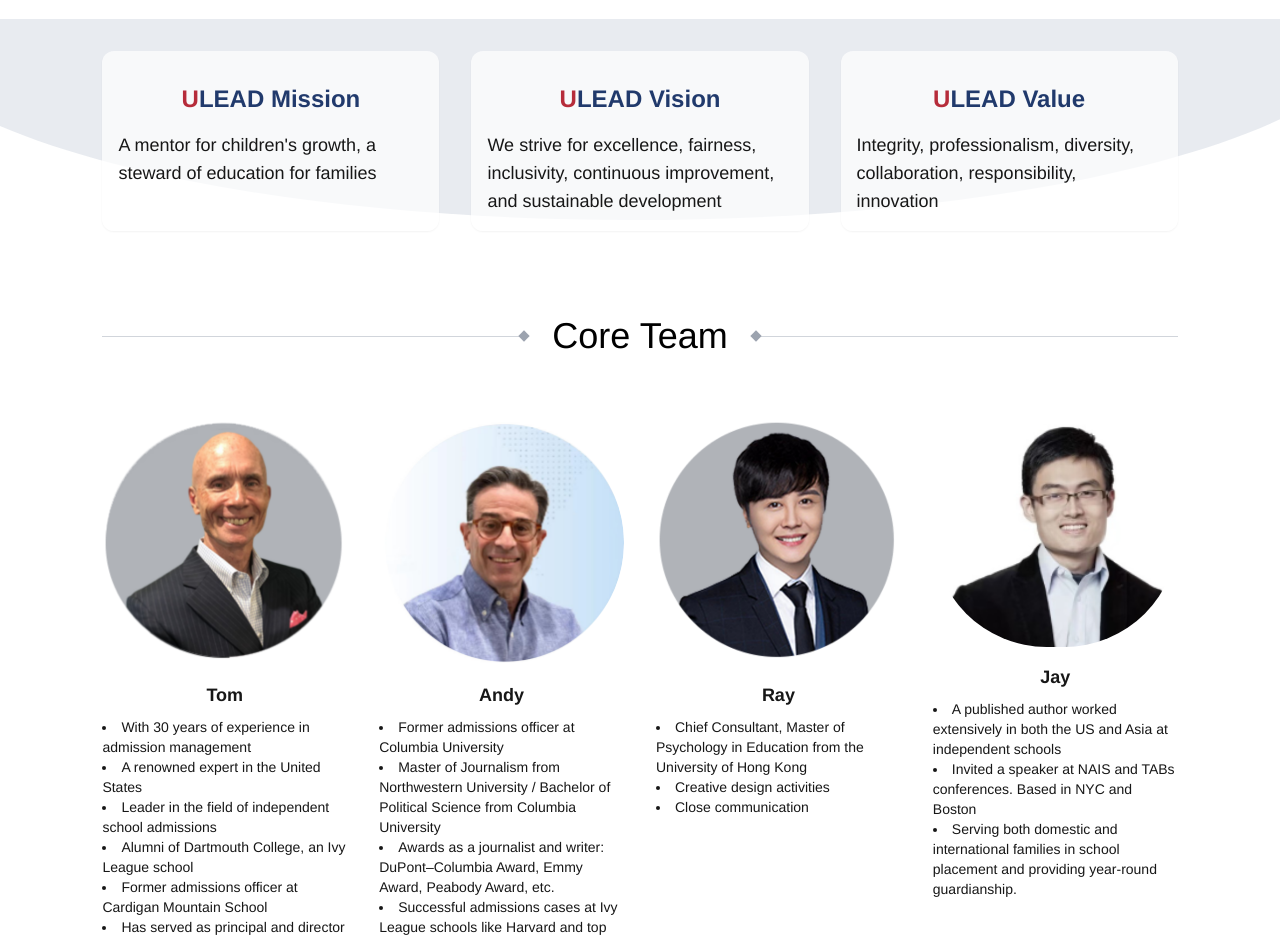
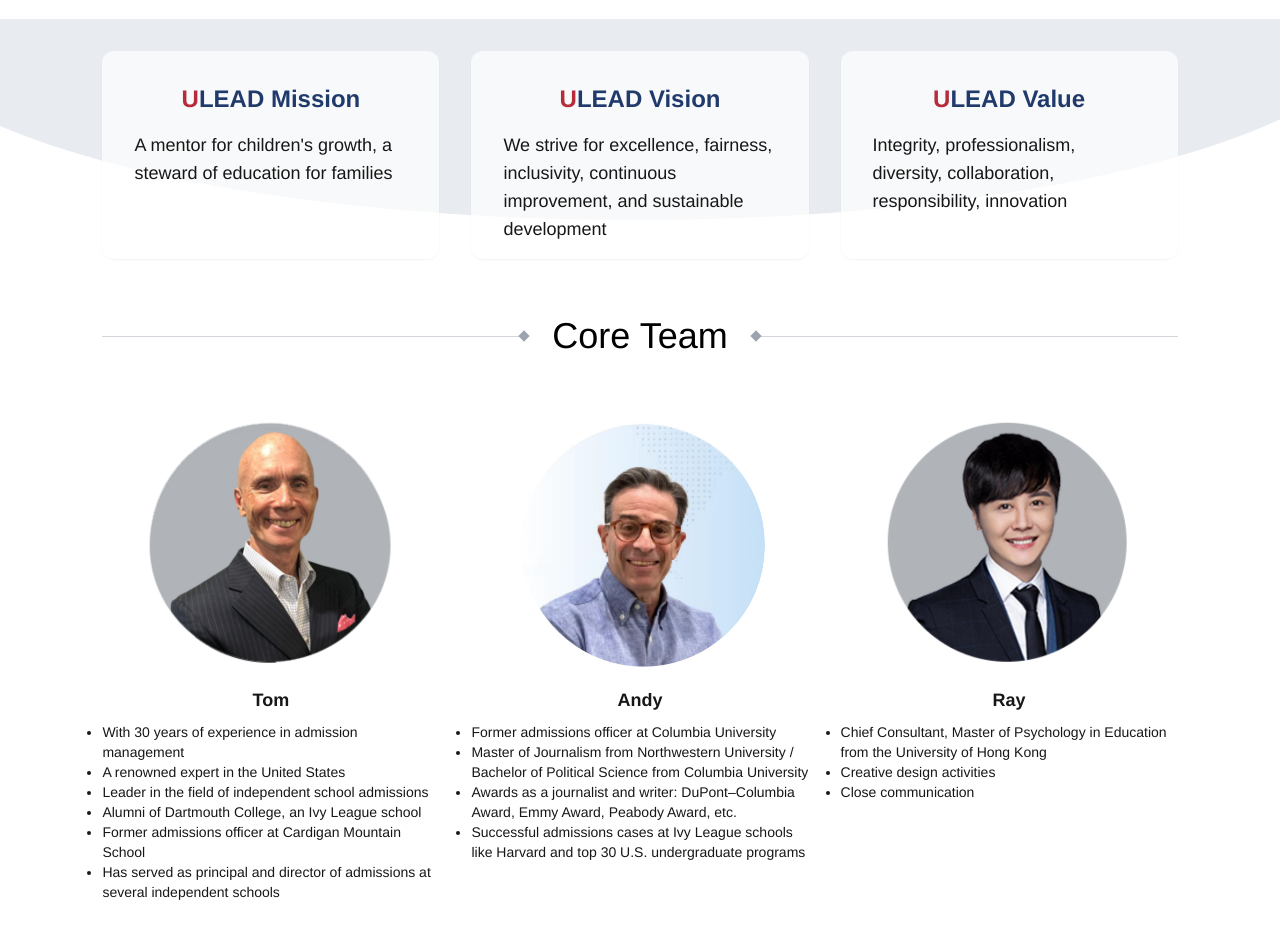
Before and after one commit to jacobsun000/ulead, a Next.js app: page /about-us in a window 1280 px wide. Shown: the part 1040-1979 px from the top of the page. Built offline with nearby package versions, Linux system fonts and the light colour scheme.

Commit message:
feat: About-us style fix

```diff
--- a/app/about-us/page.js
+++ b/app/about-us/page.js
@@ -18,7 +18,7 @@ const TeamMember = ({ name, imageSrc, description }) => (
       className="rounded-full mb-4"
     />
     <h3 className="font-bold text-lg mb-2">{name}</h3>
-    <ul className="text-sm list-disc list-inside text-left">
+    <ul className="text-sm list-disc text-left">
       {description.map((item, index) => (
         <li key={index}>{item}</li>
       ))}
@@ -58,15 +58,6 @@ export default function AboutUs() {
         "Chief Consultant, Master of Psychology in Education from the University of Hong Kong",
         "Creative design activities",
         "Close communication"
-      ]
-    },
-    {
-      name: "Jay",
-      imageSrc: "/img/aboutus/Jay.png",
-      description: [
-        "A published author worked extensively in both the US and Asia at independent schools",
-        "Invited a speaker at NAIS and TABs conferences. Based in NYC and Boston",
-        "Serving both domestic and international families in school placement and providing year-round guardianship."
       ]
     }
   ];
@@ -137,7 +128,7 @@ export default function AboutUs() {
             </div>
             <div className="w-full md:w-2/3 ml-7">
               <h2 className="font-bold text-lg md:text-4xl text-secondary mb-4 md:mb-8">Christina Wang</h2>
-              <ul className="text-sm md:text-[1rem] list-disc list-inside space-y-2 ml">
+              <ul className="text-sm md:text-[1rem] list-disc space-y-2 ml ml-4">
                 <li>Certified Consultant of the Independent Educational Consultants Association (IECA)</li>
                 <li>Certified Member of the Enrollment Management Association (EMA)</li>
                 <li>Certified Member of the National Association for College Admission Counseling (NACAC)</li>
@@ -155,21 +146,21 @@ export default function AboutUs() {
                 <span className="text-primary">U</span>
                 <span className="text-secondary">LEAD Mission</span>
               </h3>
-              <div className="text-lg">{"A mentor for children's growth, a steward of education for families"}</div>
+              <div className="text-lg px-4">{"A mentor for children's growth, a steward of education for families"}</div>
             </div>
             <div className="rounded-xl shadow-sm h-full bg-white bg-opacity-70 p-4">
               <h3 className="text-2xl font-bold mt-4 mb-4 text-center">
                 <span className="text-primary">U</span>
                 <span className="text-secondary">LEAD Vision</span>
               </h3>
-              <div className="text-lg">{"We strive for excellence, fairness, inclusivity, continuous improvement, and sustainable development"}</div>
+              <div className="text-lg px-4">{"We strive for excellence, fairness, inclusivity, continuous improvement, and sustainable development"}</div>
             </div>
             <div className="rounded-xl shadow-sm h-full bg-white bg-opacity-70 p-4">
               <h3 className="text-2xl font-bold mt-4 mb-4 text-center">
                 <span className="text-primary">U</span>
                 <span className="text-secondary">LEAD Value</span>
               </h3>
-              <div className="text-lg">{"Integrity, professionalism, diversity, collaboration, responsibility, innovation"}</div>
+              <div className="text-lg px-4">{"Integrity, professionalism, diversity, collaboration, responsibility, innovation"}</div>
             </div>
           </div>
         </div>
@@ -178,7 +169,7 @@ export default function AboutUs() {
 
       <SectionHeader title={"Core Team"} />
       <div className="mx-[8vw] mb-12">
-        <div className="grid grid-cols-1 md:grid-cols-2 lg:grid-cols-4 gap-8 max-w-6xl mx-auto">
+        <div className="grid grid-cols-1 md:grid-cols-1 lg:grid-cols-3 gap-8 max-w-6xl mx-auto">
           {teamMembers.map((member) => (
             <TeamMember key={member.name} {...member} />
           ))}
```
